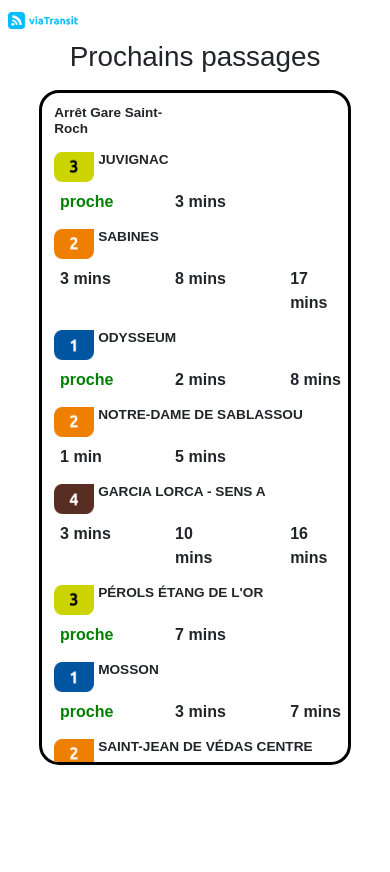
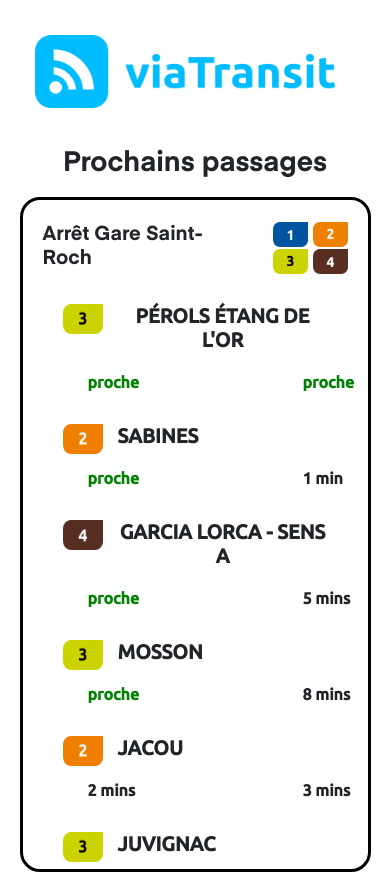
Before and after one commit to TheoNaulet/Exercice-ViaTransit, a React (Create React App) app: page / in a window 390 px wide. Before the commit the page ends 844 px from the top, so only its background shows below. Built offline with nearby package versions, Linux system fonts and the light colour scheme.

Commit message:
data refresh every 5 seconds

```diff
--- a/src/App.css
+++ b/src/App.css
@@ -1,65 +1,69 @@
 @font-face {
 	font-family: "Ubuntu";
-	src: url("../src//assets//fonts/Ubuntu-Bold.ttf") format("bold"),
-		url("../src//assets//fonts/Ubuntu-Medium.ttf") format("medium");
+	src: url("../src/assets/fonts/Ubuntu-Medium.ttf"),
+		url("../src/assets/fonts/Ubuntu-Bold.ttf");
+}
+@font-face {
+	font-family: "Eina";
+	src: url("../src/assets/fonts/Eina_01_Bold.otf");
 }
 .schedule-content {
 	border: 3px solid black;
 	height: 70vh;
 	overflow: scroll;
 }
-* {
-	font-weight: bold;
-	font-family: 'MyWebFont', Fallback, sans-serif;
-}
 .time {
-	margin-right: 4vw;
+	margin-right: 70px;
 }
 .header {
-	padding: 2vw;
-	width: 18vw;
+	padding: 35px;
+	width: 100%;
 }
 .header img {
-	width: 18vw;
+	width: 300px;
 }
 .schedule {
 	margin: auto;
 	text-align: center;
-	width: 43vw;
+	width: 700px;
+}
+.schedule h1 {
+	font-family: "Eina";
 }
 .schedule-content {
 	border-radius: 20px;
 	width: auto;
+	font-family: "Ubuntu", Fallback, sans-serif;
 }
 .schedule-content-top {
 	display: flex;
+	font-family: "Eina";
 }
 .schedule-content-top h5 {
 	justify-content: start;
-	width: 50%;
+	width: 300px;
 	text-align: start;
-	margin: 4% 0 0 4%;
+	margin: 20px 0 0 20px;
 }
 .stop-name {
-	font-weight: 800;
+	width: 50%;
 }
 .lines {
 	width: 50%;
 	text-align: end;
-	margin: 4% 4% 0 0;
+	margin: 20px 20px 0 0;
 }
 .logo-line {
-	height: 3vh;
-	margin-left: 2%;
+	height: 30px;
+	margin-left: 5px;
 }
 .schedules-by-destination {
-	margin-top: 2%;
-	margin-bottom: 2;
+	margin-top: 10px;
 	display: flex;
 }
 .destination {
 	display: flex;
-	margin-top: 1vh;
+	margin-top: 20px;
 }
 .destination img {
 	width: 40px;
@@ -67,27 +71,28 @@
 }
 .departure-content {
 	width: 100%;
-	padding: 0 4% 0 4%;
+	padding: 0 40px 0 40px;
 }
 .direction {
-	margin-left: 1vw;
+	margin-left: 15px;
 	width: auto;
-	font-size: 2.5vh;
+	font-size: 25px;
 	font-weight: 700;
 }
 .departures {
 	width: 100%;
 	display: flex;
 	text-align: start;
-	margin-top: 1vh;
+	margin-top: 10px;
 }
 .all-departures {
-	margin-left: 1.5vw;
-	margin-right: 3vw;
+	margin-left: 25px;
+	margin-right: 40px;
 	width: 100%;
 }
 .departure {
-	width: 6vw;
+	width: 100px;
+	font-weight: bold;
 }
 .green {
 	color: green;
@@ -95,47 +100,49 @@
 
 @media screen and (max-width: 1024px) {
 	.schedule {
-		width: 60vw;
+		width: 70%;
 	}
 	.all-departures {
-		margin-right: 10vw;
-	}
-	.departure {
-		width: 8vw;
+		margin-right: 20px;
 	}
 	.schedule-content {
 		height: 80vh;
-		margin-top: 2vh;
+		margin-top: 20px;
 	}
 	.stop-name {
-		font-size: 1.7vh;
+		font-size: 25px;
 	}
 }
 
 @media screen and (max-width: 768px) {
 	.schedule {
-		width: 70vw;
-	}
-	.departure {
-		width: 10vw;
+		width: 90%;
 	}
 	.stop-name {
-		font-size: 1.6vh;
+		font-size: 20px;
+	}
+	.logo-line {
+		width: 35px;
+		height: auto;
 	}
 }
 
 @media screen and (max-width: 640px) {
 	.schedule {
-		width: 80vw;
+		width: 90%;
 	}
 	.departure {
-		width: 14vw;
+		width: 100px;
 	}
 	.direction {
-		font-size: 3.5vw;
+		font-size: 20px;
 	}
 	.schedule-content {
 		height: 80vh;
-		margin-top: 2vh;
+		margin-top: 20px;
+	}
+	.logo-line {
+		width: 35px;
+		height: auto;
 	}
 }
--- a/src/Pages/Home.jsx
+++ b/src/Pages/Home.jsx
@@ -8,7 +8,7 @@ function Home() {
 	const [randomData, setRandomData] = useState(schedules);
 
 	useEffect(() => {
-		let temp = randomData;
+		let temp = JSON.parse(JSON.stringify(randomData));
 		temp.forEach((element) => {
 			element.schedules[0].departure = Math.floor(
 				Math.random() * (500 - 0) + 0
@@ -26,7 +26,10 @@ function Home() {
 		temp.sort(function (a, b) {
 			return a.schedules[0].departure - b.schedules[0].departure;
 		});
-		setRandomData(temp);
+		const interval = setInterval(() => {
+			setRandomData(temp);
+		}, 3000);
+		return () => clearInterval(interval);
 	}, [randomData]);
 
 	return (
@@ -37,7 +40,10 @@ function Home() {
 				<h1>Prochains passages</h1>
 				<div className="schedule-content">
 					{/* Station and lines who serves this stop component */}
-					<Station schedules={randomData} />
+					<Station
+						dataStation={schedules[0].stationName}
+						schedules={randomData}
+					/>
 					{/* For each  */}
 					{randomData.map((val, key) => {
 						return (
--- /dev/null
+++ b/src/components/Lines.jsx
@@ -0,0 +1,39 @@
+import React from "react";
+
+function Lines(lines) {
+	return (
+		<div className="lines">
+			{/* If the line's number remains in the array lines -> display the logo of the line */}
+			{lines.lines.includes("1") && (
+				<img
+					className="logo-line"
+					src={require("../assets/img/T1.png")}
+					alt="logo line 1 tam"
+				/>
+			)}
+			{lines.lines.includes("2") && (
+				<img
+					className="logo-line"
+					src={require("../assets/img/T2.png")}
+					alt="logo line 2 tam"
+				/>
+			)}
+			{lines.lines.includes("3") && (
+				<img
+					className="logo-line"
+					src={require("../assets/img/T3.png")}
+					alt="logo line 3 tam"
+				/>
+			)}
+			{lines.lines.includes("4") && (
+				<img
+					className="logo-line"
+					src={require("../assets/img/T4.png")}
+					alt="logo line 4 tam"
+				/>
+			)}
+		</div>
+	);
+}
+
+export default Lines;
--- a/src/components/Station.jsx
+++ b/src/components/Station.jsx
@@ -1,61 +1,26 @@
 import React, { useState, useEffect } from "react";
+import Lines from "../components/Lines";
 
 function Station(schedules) {
-	const [stopName, setStopName] = useState("Gare Saint-Roch");
+	const [stopName, setStopName] = useState("");
 	const [dataSchedules, setDataSchedules] = useState(schedules.schedules);
 	const [lines, setLines] = useState([]);
 
 	useEffect(() => {
-		setStopName("Gare Saint-Roch")
+		let allLines = [];
+		setStopName("Gare Saint-Roch");
 		// Filling an array with all lines who served this station
 		dataSchedules.map((val, key) => {
-			lines.push(val.line.id);
+			allLines.push(val.line.id);
 		});
+		setLines(allLines);
 	}, []);
 
 	return (
 		<div className="schedule-content-top">
 			{/* Stop Name */}
 			<h5 className="stop-name">Arrêt {stopName}</h5>
-			<div className="lines">
-				{/* If the line's number remains in the array lines -> display the logo of the line */}
-				{lines.includes("1") ? (
-					<img
-						className="logo-line"
-						src={require("../assets/img/T1.png")}
-						alt="logo line 1 tam"
-					/>
-				) : (
-					<div></div>
-				)}
-				{lines.includes("2") ? (
-					<img
-						className="logo-line"
-						src={require("../assets/img/T2.png")}
-						alt="logo line 2 tam"
-					/>
-				) : (
-					<div></div>
-				)}
-				{lines.includes("3") ? (
-					<img
-						className="logo-line"
-						src={require("../assets/img/T3.png")}
-						alt="logo line 3 tam"
-					/>
-				) : (
-					<div></div>
-				)}
-				{lines.includes("4") ? (
-					<img
-						className="logo-line"
-						src={require("../assets/img/T4.png")}
-						alt="logo line 4 tam"
-					/>
-				) : (
-					<div></div>
-				)}
-			</div>
+			<Lines lines={lines} />
 		</div>
 	);
 }
```
Also changed, not shown: src/assets/fonts/Ubuntu-Bold.ttf, src/assets/fonts/Ubuntu-Medium.ttf, src/assets/schedules_S5472.json (line endings or trailing spaces).
